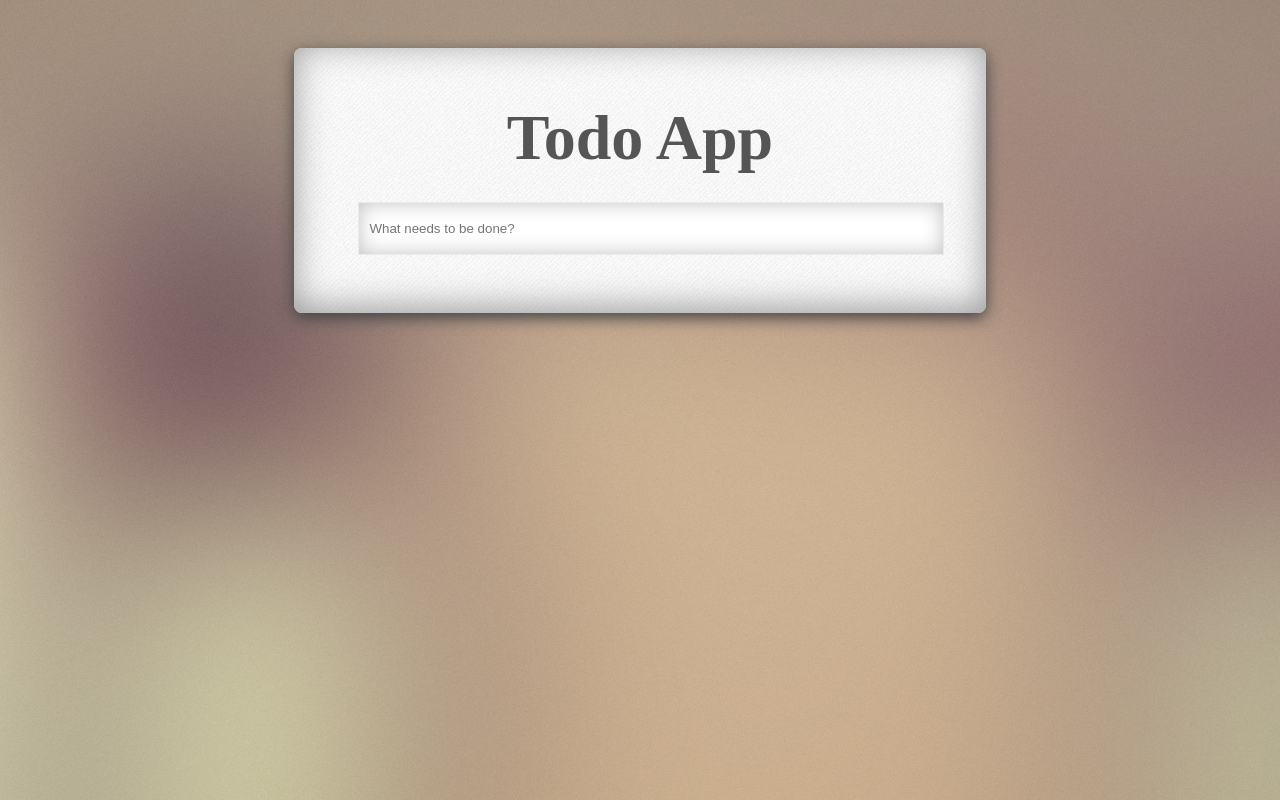
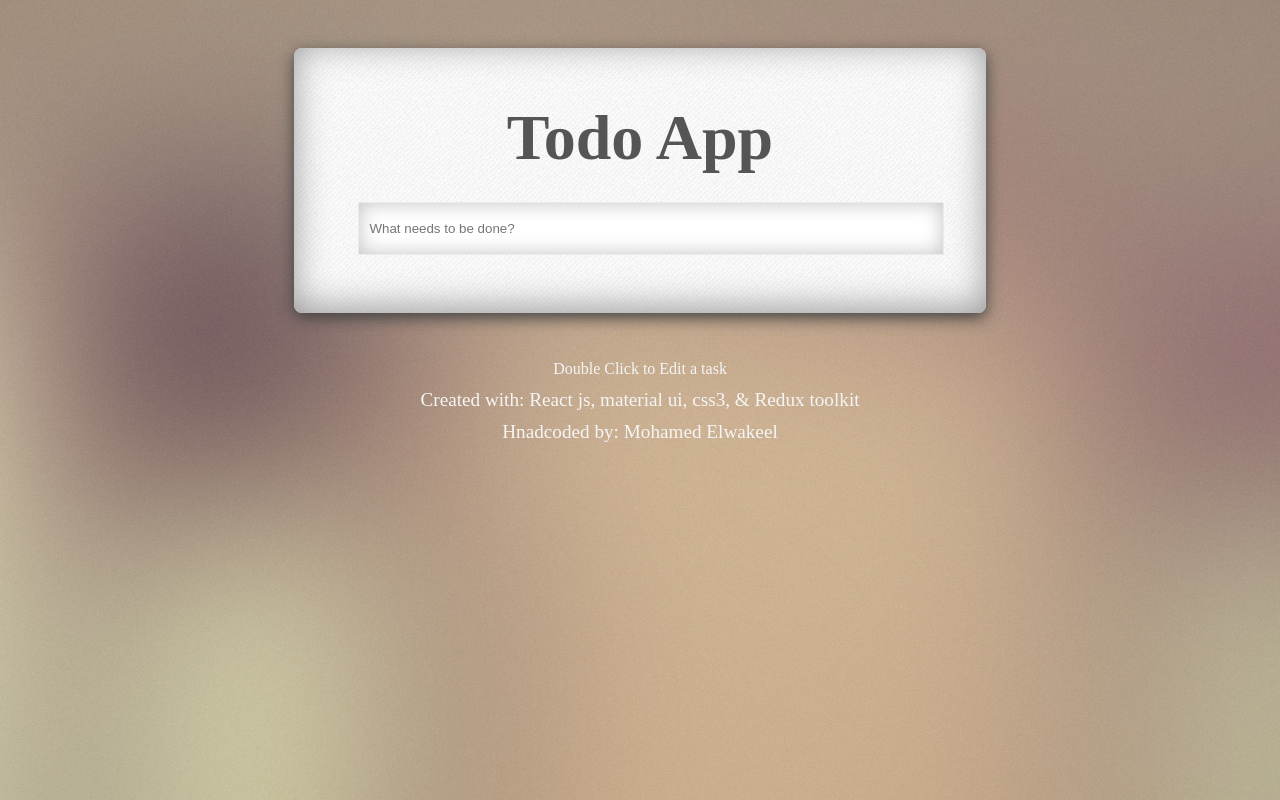
Before and after one commit to Mohamed-Elwakeel/todo-app-front, a React (Create React App) app: page / in a window 1280 px wide. Built offline with nearby package versions, Linux system fonts and the light colour scheme.

Commit message:
added the footer element to app.js

```diff
--- a/src/App.css
+++ b/src/App.css
@@ -2,7 +2,7 @@ body {
   background: url(./assets/12.jpg) no-repeat center center fixed;
 }
 
-.App {
+.todoCard {
   /* display: flex;
   align-items: center;
   flex-direction: column; */
@@ -24,3 +24,20 @@ body {
   margin: 2rem;
   text-align: center;
 }
+
+.appInfo {
+  display: flex;
+  flex-direction: column;
+  align-items: center;
+  gap: 0.8rem;
+  margin-top: 3rem;
+  color: #f5f5f5;
+}
+
+.appInfo h4 {
+  font-size: 1rem;
+}
+
+.appInfo div {
+  font-size: 1.2rem;
+}
--- a/src/App.js
+++ b/src/App.js
@@ -6,9 +6,16 @@ import { ListTask } from "./Components/ListTask";
 function App() {
   return (
     <div className="App">
-      <header className="App-header">Todo App</header>
-      <AddTask />
-      <ListTask />
+      <div className="todoCard">
+        <header className="App-header">Todo App</header>
+        <AddTask />
+        <ListTask />
+      </div>
+      <div className="appInfo">
+        <h4>Double Click to Edit a task</h4>
+        <div>Created with: React js, material ui, css3, & Redux toolkit</div>
+        <div>Hnadcoded by: Mohamed Elwakeel</div>
+      </div>
     </div>
   );
 }
```
